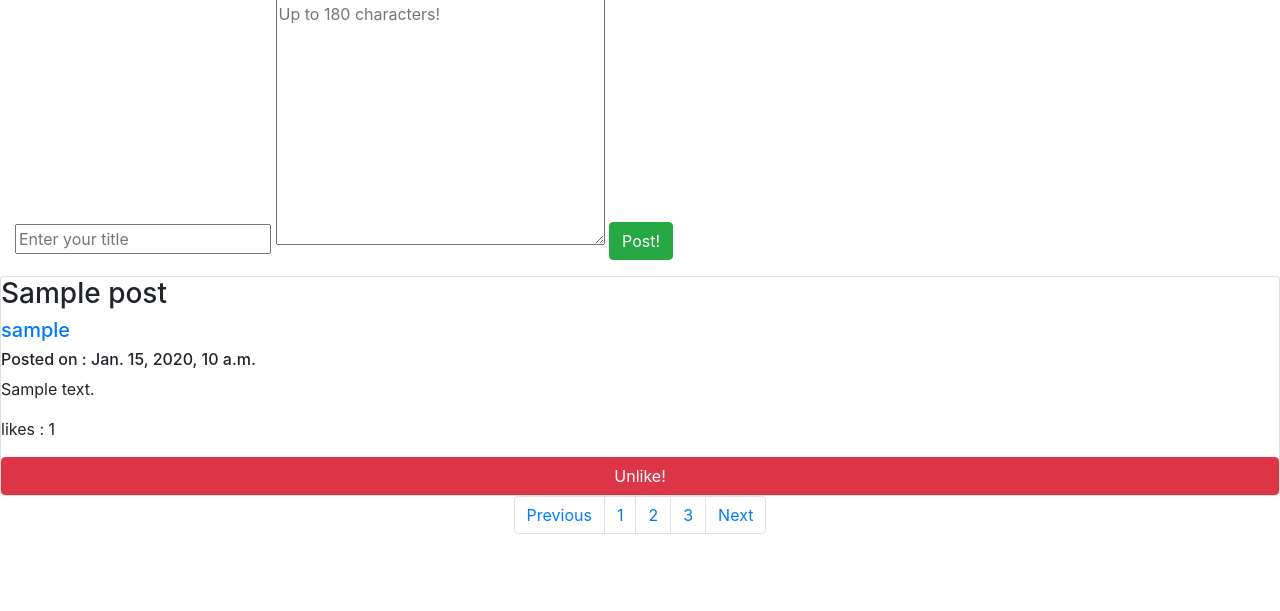
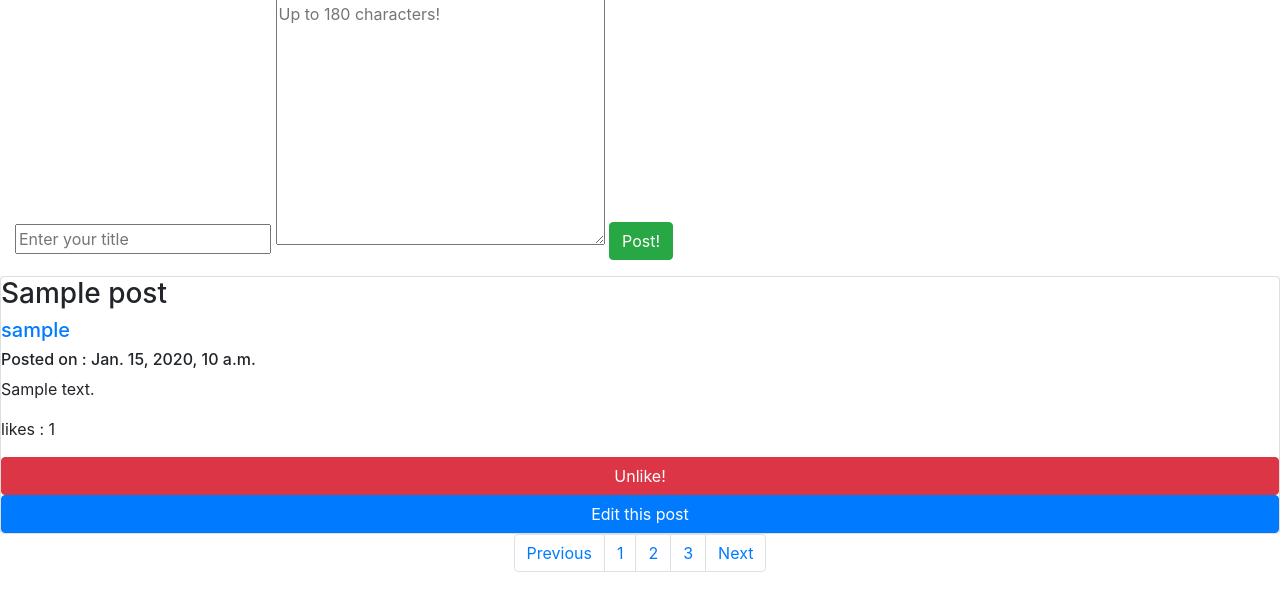
Before and after one commit to siorm2310/project4_new_version, a Django app: page / in a window 1280 px wide. Shown: the part 57-668 px from the top of the page. Run offline with Django 3.2, Linux system fonts and the light colour scheme; a user stored in the database is signed in; tables that the repository leaves empty hold one stand-in row (values such as "Sample post"); some libraries are stand-ins or nearby versions.

Commit message:
Edit posts now works & Empty forms will not be sent

```diff
--- a/network/queries.py
+++ b/network/queries.py
@@ -1,6 +1,6 @@
 from .models import Post, User
 from django.shortcuts import get_list_or_404, get_object_or_404
-
+from django.utils.timezone import now
 
 def get_follows_posts(user):
     posts = Post.objects.none() # union of all querysets
@@ -21,7 +21,7 @@ def get_all_posts():
 
 def get_user_posts(username):
     user = get_object_or_404(User, username=username)
-    posts = get_list_or_404(Post, creator=user)
+    posts = get_list_or_404(Post.objects.order_by('-time'), creator=user)
     return posts
 
 
@@ -30,6 +30,13 @@ def add_new_post(creator,title,content):
     new_post.save()
     return
 
+def edit_post(post_id,creator,title,content):
+    post = get_object_or_404(Post,id=post_id)
+    if post.creator == creator:
+        post.title = title
+        post.content = content
+        post.time = now()
+        post.save()
 
 def is_user_followed(user, user_to_follow):
     if user.id is None:
--- a/network/static/network/js/main.js
+++ b/network/static/network/js/main.js
@@ -9,6 +9,10 @@ function changeLikeButton(status, button) {
         button.innerHTML = "like!"
         button.dataset.liked = false
     }
+}
+
+function sendEditedPost(data) {
+
 }
 
 document.addEventListener("DOMContentLoaded", () => {
@@ -32,7 +36,6 @@ document.addEventListener("DOMContentLoaded", () => {
             })
         })
             .then(response => response.json())
-            // .then(result => console.log(result)) // For double checking data
             .then((data) => {
                 changeLikeButton(!status, btn)
                 likeId = btn.value;
@@ -40,4 +43,29 @@ document.addEventListener("DOMContentLoaded", () => {
             }
             )
     }))
+
+    // Edit post - send update to API
+    document.querySelectorAll(".edit_btn").forEach(btn => btn.addEventListener("click",()=>{
+        const postId = btn.value;
+        const data = {
+            title : document.querySelector(`.post-title-${postId}`).innerHTML,
+            content : document.querySelector(`.post-content-${postId}`).innerHTML
+        }
+
+        const editForm = `
+        <form method="POST" action="../edit/${postId}">
+        <div class="form-group">
+        <input type="text" name="edit_title" value="${data.title}">
+      </div>
+        <div class="form-group">
+        <textarea class="form-control" name="edit_content" rows="3">${data.content}</textarea>
+      </div>
+        <div class="form-group">
+        <button class="btn btn-primary" type="submit" class="sumbit_edit" name="editPost">Update this post!</button>
+        </div>
+        </form>
+        `
+
+        document.querySelector(`.post-card-${postId}`).innerHTML = editForm;
+    }))
 })
--- a/network/templates/network/_posts.html
+++ b/network/templates/network/_posts.html
@@ -1,12 +1,15 @@
 {% for post in posts %}
-<div class="card">
-    <h3>{{post.title}}</h3>
+<div class="card post-card-{{post.id}}">
+    <h3 class="post-title-{{post.id}}">{{post.title}}</h3>
     <h5><a href="{% url 'profile' post.creator %}">{{post.creator}}</a></h5>
     <h6>Posted on : {{post.time}}</h6>
-    <p>{{post.content}}</p>
+    <p class="post-content-{{post.id}}">{{post.content}}</p>
     <p>likes : <span id="{{post.id}}-num-likes">{{post.get_num_of_likes}}</span></p>
     {% if user.is_authenticated %}
     <button class="btn like_btn" value="{{post.id}}" data-liked=""></button>
+    {% if post.creator == user %}
+    <button class="btn btn-primary edit_btn"  value="{{post.id}}">Edit this post</button>
+    {% endif %}
     {% endif %}
 </div>
 {% endfor %}
--- a/network/templates/network/index.html
+++ b/network/templates/network/index.html
@@ -7,7 +7,7 @@
     <div class="form-group">
         <input type="text" name="title" id="" placeholder="Enter your title">
         <textarea name="content" id="" cols="30" rows="10" placeholder="Up to 180 characters!"></textarea>
-        <button type="submit" class="btn btn-success">Post!</button>
+        <button type="submit" class="btn btn-success" name="addPost">Post!</button>
     </div>
 </form>
 {% endif %}
--- a/network/urls.py
+++ b/network/urls.py
@@ -11,4 +11,5 @@ urlpatterns = [
     path("following", views.following_posts, name="following_posts"),
     path("profile/<str:username>", views.profile, name="profile"),
     path("likes/<int:post_id>", views.likes_api, name="likes_api"),
+    path("edit/<int:post_id>", views.edit_api, name="edit_api"),
 ]
--- a/network/views.py
+++ b/network/views.py
@@ -1,23 +1,29 @@
+import json
+
 from django.contrib.auth import authenticate, login, logout
 from django.db import IntegrityError
-from django.http import HttpResponse, HttpResponseRedirect, JsonResponse
-from django.http import request
-from django.shortcuts import render
+from django.http import (HttpResponse, HttpResponseRedirect, JsonResponse,
+                         request)
+from django.shortcuts import render,redirect
 from django.urls import reverse
 from django.views.decorators.csrf import csrf_exempt
 
-import json
-from .models import User, Post
+from .models import Post, User
 from .queries import *
 
 
 def index(request):
     posts = get_all_posts()
-    if request.method == "POST": # Submitted new post
+    if request.method == "POST":
         user = request.user
-        title = request.POST["title"]
-        content = request.POST["content"]
-        add_new_post(user,title,content)
+
+        if 'addPost' in request.POST:
+            title = request.POST["title"]
+            content = request.POST["content"]
+            if title is not None and content is not None:
+                add_new_post(user,title,content)
+
+
         return render(request, "network/index.html", {"posts": posts, "user": request.user})
     return render(request, "network/index.html", {"posts": posts, "user": request.user})
 
@@ -111,3 +117,14 @@ def likes_api(request, post_id):
         remove_like(request.user, post_id)
         like_status = get_like_status(request.user, post_id)
         return JsonResponse({"post_id": post_id, "like_change": "success", "liked": False, "liked": like_status[0], "current_num_likes": like_status[1]})
+
+@csrf_exempt
+def edit_api(request,post_id):
+    user = request.user
+    if request.method == "POST":
+        if 'editPost' in request.POST:
+            title = request.POST["edit_title"]
+            content = request.POST["edit_content"]
+            if title is not None and content is not None:
+                edit_post(post_id,user,title,content)
+                return redirect('profile',user.username)
```
